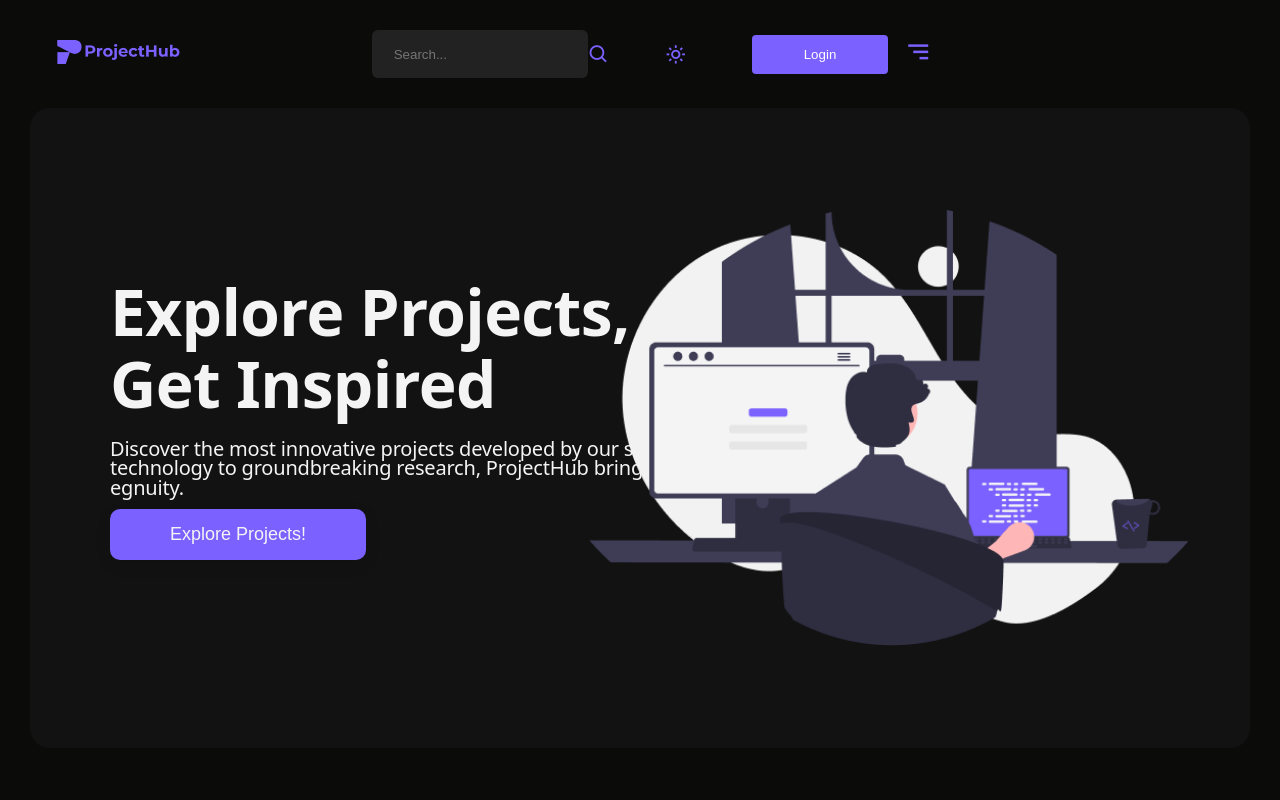
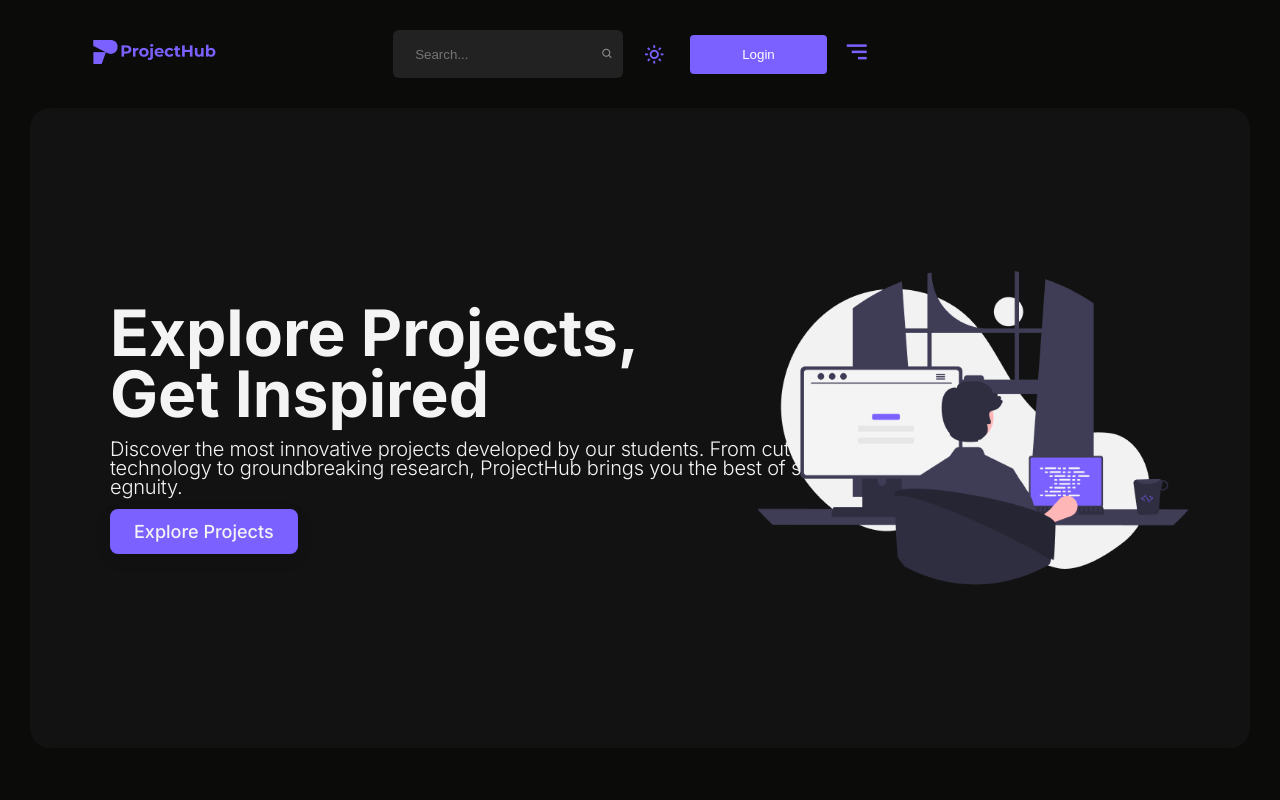
Before and after one commit to anannya07/Projecthub1, a plain HTML site: page index.html in a window 1280 px wide. Shown: the top 800 px of the page. Drawn offline with nearby package versions, Linux system fonts and the light colour scheme; a web font is replaced by a local one.

Commit message:
Feat : Second commit

```diff
--- a/css/styles.css
+++ b/css/styles.css
@@ -33,6 +33,26 @@
   border: 1px solid transparent; /* Adjust border to only show the bottom */
   opacity: 1; /* Ensure it's visible */
   box-sizing: border-box; /* Include padding and border in element's total width and height */
+  padding-right: 2.5rem;
+}
+.search-container {
+  display: flex;
+  align-items: center;
+  position: relative;
+  width: 100%;
+}
+
+#search-icon {
+  position: absolute;
+  right: 1rem; /* Position it inside the input on the left */
+  top: 50%;
+  transform: translateY(-50%);
+  font-size: 1.2rem; /* Adjust icon size */
+  pointer-events: none; /* Ensure clicks go to the input field */
+  color:#969696;
+}
+.dark-mode #search-icon {
+  color:var(--black-color);
 }
 
 /* Styles for smaller screens */
@@ -67,10 +87,8 @@
 .login-button {
   background-color: var(--primary-color);
   color: white;
-
   border-radius: 4px;
   cursor: pointer;
-  margin-left: 10px;
   width: 153 px;
   height: Fixed (48px)px;
   padding: 12px 52px 12px 52px;
@@ -128,7 +146,7 @@ html {
 }
 
 body {
-  font-family: "Roboto", sans-serif;
+  font-family: Inter;
   font-size: 1.6rem;
   font-weight: 400;
   color: var(--);
@@ -187,11 +205,12 @@ img {
   top: 4rem; /* Aligns the logo to the top of the page */
   left: 2.5rem; /* Aligns the logo to the left side of the page */
   margin-top: 0; /* Remove any additional top margin */
-  margin-left: 0; /* Remove any additional left margin */
+  margin-left: 3%; /* Remove any additional left margin */
   width: 142.12px;
   height: 70px;
   opacity: 1; /* Make sure the logo is visible */
-  margin-right: 2rem;
+  margin-right: auto; /* Keeps the logo on the left */
+
 }
 /* Adjust logo position and size for medium screens (e.g., tablets) */
 @media (max-width: 1024px) {
@@ -261,6 +280,7 @@ img {
 }
 
 .header .navbar .row {
+  margin-left: 26%;
   justify-content: space-between;
   display: flex;
   align-items: center;
@@ -268,9 +288,11 @@ img {
 
 .header .navbar .row .nav-list a {
     display: inline-block;
-  padding: 0.5rem;
-  font-size: 1.7rem;
-  font-weight: 500;
+    font-family: Inter;
+  font-size: 20px;
+  font-weight: 400;
+  line-height: 24.2px;
+  text-align: left;
   color: var(--white-color);
   margin-left: 1.5rem; /* Shift links slightly to the right */
 }
@@ -279,15 +301,17 @@ img {
   color: var(--black-color);
 }
 
+
 .navbar {
-  padding-left: 150px; /* Space for the logo and gap */
   display: flex;
   align-items: center;
-  justify-content:flex-end;
-  left: 0; /* Remove the left offset */
-   max-width: 95%; /* Ensures no overflow occurs */
-  margin: 0 auto;
+  justify-content: space-between; /* Space between logo and other elements */
+  max-width: 95%; /* Ensures the navbar doesn't overflow */
+  margin: 0 auto; /* Centers the navbar within the parent */
+  padding: 0 20px; /* Optional: Adds padding on the sides */
 }
+
+
 
 @media (max-width: 768px) {
   .navbar {
@@ -315,11 +339,11 @@ img {
   cursor: pointer;
   justify-content: center;
   position: relative;
-  margin-left: 1.5rem; /* Shift icons slightly to the right */
+  margin-left: 0.5rem; /* Shift icons slightly to the right */
 }
 
 .header .navbar .row .icons .icon:not(:last-child) {
-  margin-right: 3rem;
+  margin-right: 1rem;
 }
 .header .navbar .row .icons .icon {
   margin-right: 1rem; /* Reduced space between icons */
@@ -478,23 +502,24 @@ img {
 
 .header .hero .row .col .subtitle {
   display: block;
-  font-size: 1.8rem;
-  margin-bottom: 4rem;
   color: #F4F4F5;
-  font-family:system-ui, -apple-system, BlinkMacSystemFont, 'Segoe UI', Roboto, Oxygen, Ubuntu, Cantarell, 'Open Sans', 'Helvetica Neue', sans-serif;
+  font-family:Inter;
   font-size: 64px;
   font-weight: 700;
-  line-height: 31.44px;
-  letter-spacing: -0.01em;
+  line-height: 61.44px;
+  letter-spacing: -2%;
   text-align: left;
 
+}
+.header .hero .row .col .paragraph{
+  margin-top: 2%;
 }
 .dark-mode .header .hero .row .col .subtitle {
   color: #0a0a0b;
 }
 
 .header .hero .row .col h1 {
-  font-family: "Aclonica", sans-serif;
+  font-family: Inter;
   font-size: 13rem;
   line-height: 1;
 }
@@ -511,7 +536,7 @@ img {
 }
 
 .header .hero .row .col p {
-  font-family:system-ui, -apple-system, BlinkMacSystemFont, 'Segoe UI', Roboto, Oxygen, Ubuntu, Cantarell, 'Open Sans', 'Helvetica Neue', sans-serif;
+  font-family:Inter;
   font-style: normal;
   font-weight: 300;
   font-size: 20px;
@@ -525,14 +550,19 @@ img {
 }
 .header .hero .row .col .btn {
   display: inline-block;
-  padding: 1.5rem 6rem;
-  border-radius: 1rem;
+  padding:12px 24px 12px 24px;
+  border-radius: 8px;
   color: var(--white-color);
+  display: inline-block;
+  color: var(--white-color);
+  font-family: Inter;
+  font-size: 18px;
   font-weight: 500;
-  font-size: 1.8rem;
+  text-align: left;
   background: var(--primary-color);
   box-shadow: var(--box-shadow-1);
   margin-top: 1.2rem;
+
 }
 .dark-mode .header .hero .row .col .btn {
   color: #0a0a0b;
@@ -542,7 +572,8 @@ img {
   position: absolute;
   right: 5%;
   bottom: 20;
-  width:50%;
+  max-width: 432px; /* or any specific value */
+  height:auto;
 }
 
 @media (max-width: 1600px) {
--- a/index.html
+++ b/index.html
@@ -4,6 +4,9 @@
 <head>
   <meta charset="UTF-8" />
   <meta http-equiv="X-UA-Compatible" content="IE=edge" />
+  <link rel="preconnect" href="https://fonts.googleapis.com">
+<link rel="preconnect" href="https://fonts.gstatic.com" crossorigin>
+<link href="https://fonts.googleapis.com/css2?family=Inter:ital,opsz,wght@0,14..32,100..900;1,14..32,100..900&display=swap" rel="stylesheet">
   <meta name="viewport" content="width=device-width, initial-scale=1.0" />
   <!-- ====== Favicon ====== -->
   <!-- ====== Boxicons ====== -->
@@ -50,8 +53,11 @@
         <div class="icons d-flex">
 
           <div class="icon user-icon d-flex">
+
+            <div class="search_container">
               <input type="text" class="search-bar" placeholder="Search...">
               <i class="bx bx-search" id="search-icon"></i>
+                </div>
             </div>
           <div class="icon user-icon d-flex">
             <i class="bx bx-sun" id="mode-icon"></i>
@@ -70,14 +76,17 @@
 
     <div class="hero">
       <div class="row container d-flex">
-        <img src="./images/hero_model.png" alt="" />
+        <img src="./images/hero_model.png" alt="" class="img-fluid" />
+
         <div class="col">
           <span class="subtitle">Explore  Projects,</span>
           <span class="subtitle">Get Inspired</span>
+          <div class="paragraph">
             <p class=>Discover the most innovative projects developed by our students.
               From cutting-edge </p><p>technology to groundbreaking research,
               ProjectHub brings you the best of student</p><p class=>egnuity.</p>
-          <a href="#scroll"><button class="btn">Explore Projects!</button></a>
+          </div>
+          <a href="#scroll"><button class="btn">Explore Projects</button></a>
         </div>
 
       </div>
```
Lines whose indentation alone changed are shown as unchanged.
